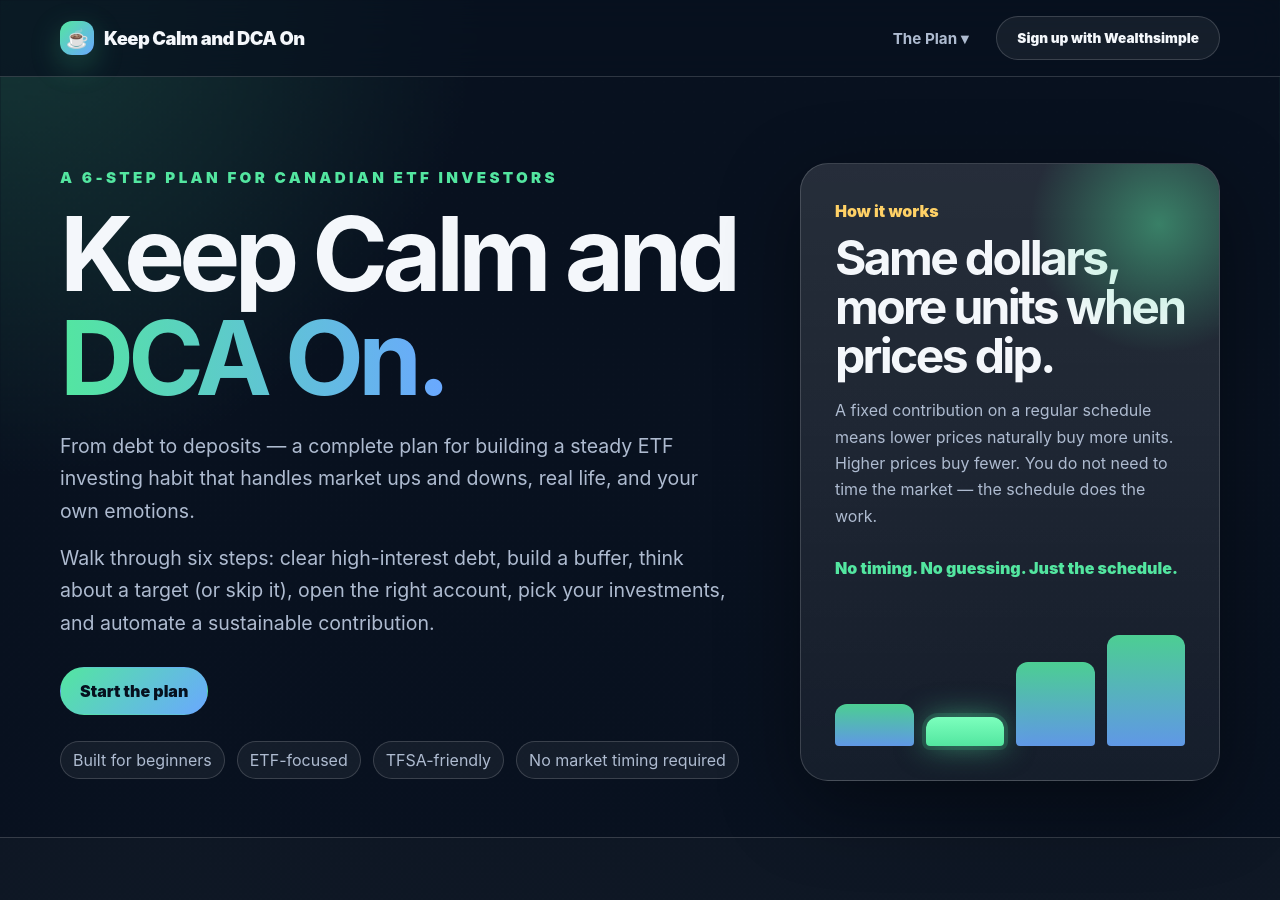
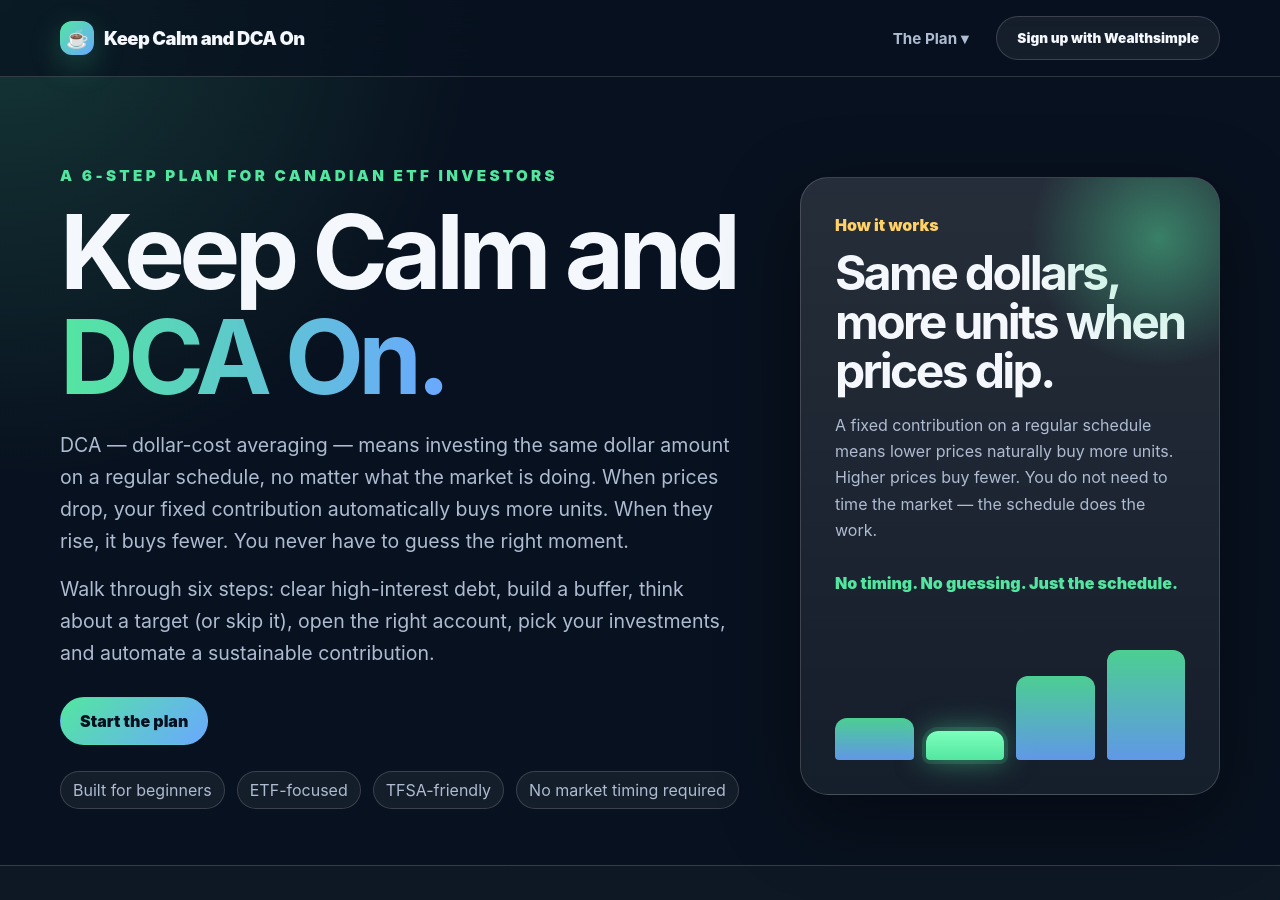
Before and after one commit to thestamp/dcathedip, a Jekyll site: the page built from index.html, in a window 1280 px wide and 900 px high. Built offline with Jekyll 4.4.1, drawn with Linux system fonts in a browser that asks for light colours.

Commit message:
Define DCA in hero intro — dollar-cost averaging explained upfront
- Replaced 'From debt to deposits' lede with clear DCA definition
- New text: 'DCA — dollar-cost averaging — means investing the
  same dollar amount on a regular schedule, no matter what the
  market is doing...'
- Hook: prices drop → more units, prices rise → fewer units,
  never guess the right moment
- Updated smoke test SEO assertions to match new copy
- Referral banners already use Wealthsimple white+Dune styling

```diff
--- a/index.html
+++ b/index.html
@@ -33,7 +33,7 @@ description: "A complete plan for Canadian ETF investors: tackle high-interest d
       <p class="eyebrow">A 6-step plan for Canadian ETF investors</p>
       <h1>Keep Calm and <span>DCA On.</span></h1>
       <p class="lede">
-        From debt to deposits — a complete plan for building a steady ETF investing habit that handles market ups and downs, real life, and your own emotions.
+        DCA — dollar-cost averaging — means investing the same dollar amount on a regular schedule, no matter what the market is doing. When prices drop, your fixed contribution automatically buys more units. When they rise, it buys fewer. You never have to guess the right moment.
       </p>
       <p class="lede lede-support">Walk through six steps: clear high-interest debt, build a buffer, think about a target (or skip it), open the right account, pick your investments, and automate a sustainable contribution.</p>
       <div class="hero-actions">
```
Also changed, not shown: tests/smoke.js (+1 -1 lines).
